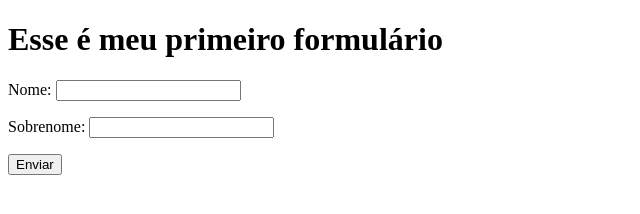
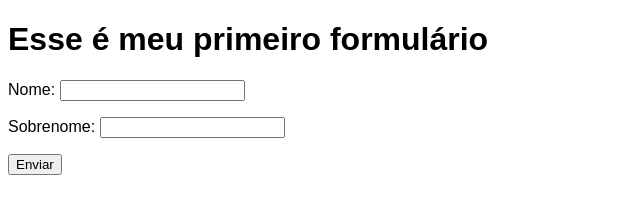
Before and after one commit to Rogernasc/html-css, a plain HTML site: page Formularios/form001.html in a window 1280 px wide. Shown: the whole page, without its empty margins (0-640 px from the left). Drawn offline with Linux system fonts and the light colour scheme.

Commit message:
Update form001.html

```diff
--- a/Formularios/form001.html
+++ b/Formularios/form001.html
@@ -5,13 +5,20 @@
     <meta http-equiv="X-UA-Compatible" content="IE=edge">
     <meta name="viewport" content="width=device-width, initial-scale=1.0">
     <title>Formulário</title>
+    <Style>
+        * {
+            font-family: Arial, Helvetica, sans-serif;
+        }
+    </Style>
 </head>
 <body>
     <h1>Esse é meu primeiro formulário</h1>
     <form>
-        <p><label for="inome">Nome:</label> <input type="text" name="nome" id="inome"></p>
-        <p><label for="isobrenome">Sobrenome:</label> <input type="text" name="sobrenome" id="isobrenome"></p>
-        <input type="submit" value="Enviar">
+        <p><label for="inome">Nome:</label>
+            <input type="text" name="nome" id="inome"></p>
+        <p><label for="isobrenome">Sobrenome:</label>
+            <input type="text" name="sobrenome" id="isobrenome"></p>
+            <p><input type="submit" value="Enviar"></p>
         </form>
 
 </body>
```
